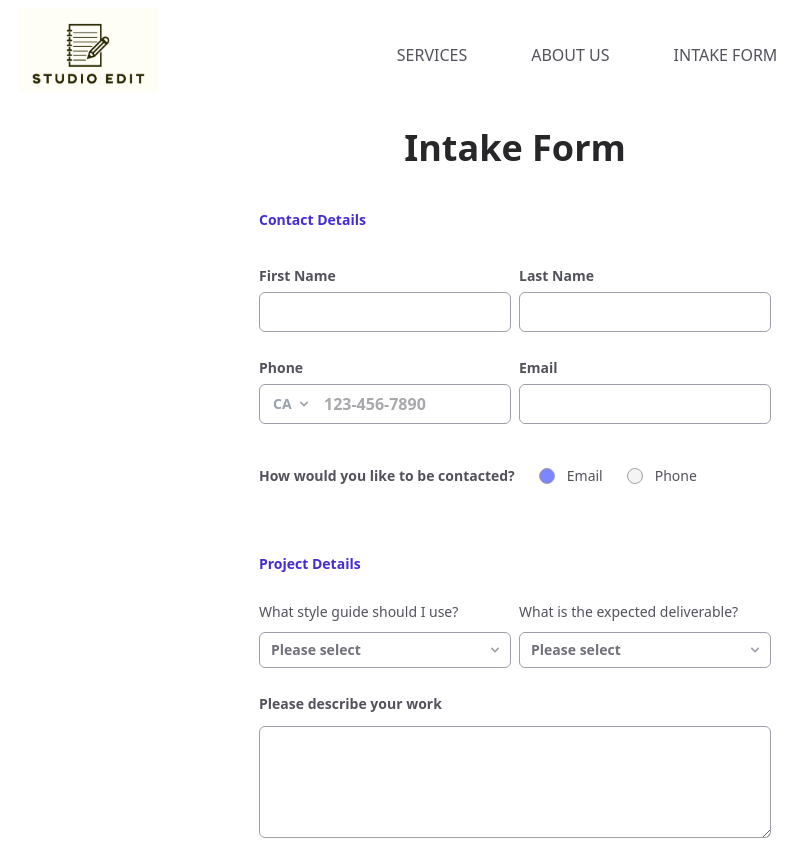
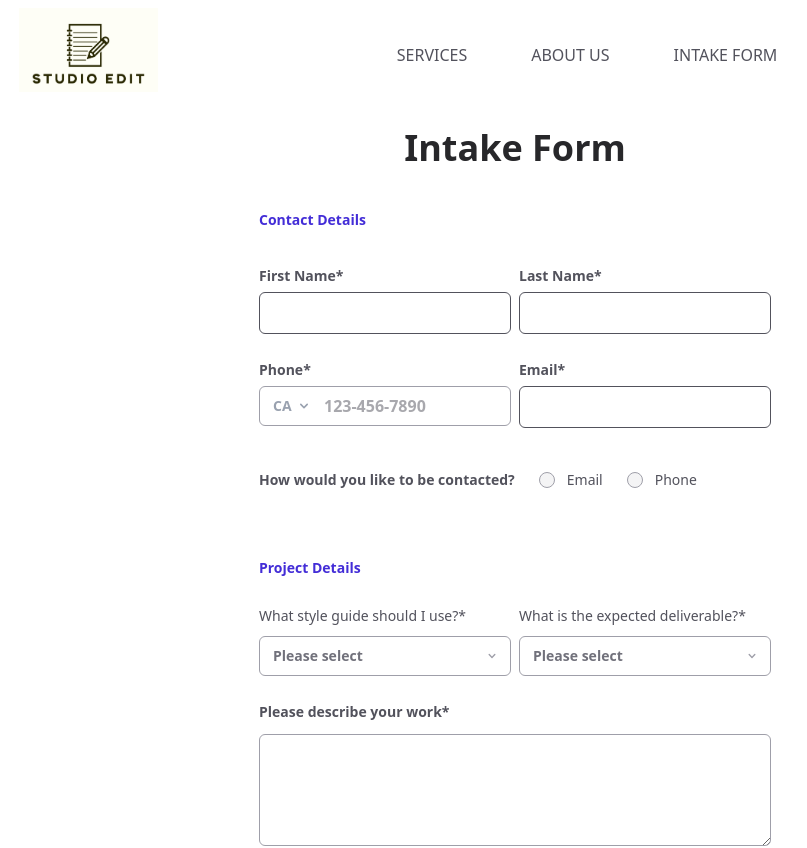
Before and after one commit to thessakranendonk/studioedit, a Next.js app: page /intake-form in a window 1280 px wide. Shown: the top 848 px of the page, without its empty margins (125-932 px from the left). Built offline with nearby package versions, Linux system fonts and the light colour scheme.

Commit message:
Added validation to form components and updated interfaces

```diff
--- a/app/api/send-email/route.ts
+++ b/app/api/send-email/route.ts
@@ -1,73 +1,5 @@
-// import { NextRequest, NextResponse } from "next/server";
-// import nodemailer from "nodemailer";
-// import { PDFDocument } from "pdf-lib";
-// import formidable, { Files, Fields } from "formidable";
-
-// export const config = {
-//   api: {
-//     bodyParser: false, // important: disable Next.js default body parser
-//   },
-// };
-
-// const parseForm = (req: NextRequest): Promise<{ fields: Fields; files: Files }> => {
-//   return new Promise((resolve, reject) => {
-//     const form = formidable({ multiples: true });
-
-//     // @ts-ignore: formidable expects Node.js IncomingMessage
-//     form.parse(req, (err, fields, files) => {
-//       if (err) reject(err);
-//       else resolve({ fields, files }); // files is of type Files
-//     });
-//   });
-// };
-
-// export async function POST(req: NextRequest) {
-//   try {
-//    const { fields, files } = await parseForm(req);
-
-//     console.log("Fields:", fields);
-//     console.log("Files:", files);
-
-//     const pdfDoc = await PDFDocument.create();
-//     const page = pdfDoc.addPage([600, 400]);
-//     page.drawText(`Name: ${fields.name}`);
-//     page.drawText(`Email: ${fields.email}`, { y: 380 });
-//     page.drawText(`Project Details: ${fields.projectDetails}`, { y: 360 });
-//     const pdfBytes = await pdfDoc.save();
-
-//     const transporter = nodemailer.createTransport({
-//       host: process.env.SMTP_HOST,
-//       port: Number(process.env.SMTP_PORT),
-//       secure: false,
-//       auth: {
-//         user: process.env.SMTP_USER,
-//         pass: process.env.SMTP_PASS,
-//       },
-//     });
-
-//     await transporter.sendMail({
-//         from: process.env.SMTP_USER,
-//         to: "thessakranendonk@gmail.com",
-//         subject: "New Intake Form Submission",
-//         text: `You have a new intake form submission from ${fields.name} (${fields.email}).`,
-//         attachments: [
-//           {
-//             filename: `intake-form-${fields.name}.pdf`,
-//             content: Buffer.from(pdfBytes),
-//             contentType: "application/pdf",
-//           },
-//         ],
-//       });
-
-//       return NextResponse.json({ message: "Email sent successfully" }, { status: 200 });
-//     } catch (error) {
-//       console.error("Error sending email:", error);
-//       return NextResponse.json({ message: "Failed to send email" }, { status: 500 });
-//     }
-// }
-
 import { NextResponse } from "next/server";
-import { PDFDocument } from "pdf-lib";
+import { PDFDocument, rgb, StandardFonts } from "pdf-lib";
 import nodemailer from "nodemailer";
 
 export async function POST(req: Request) {
@@ -87,13 +19,52 @@ export async function POST(req: Request) {
     // Generate PDF
     const pdfDoc = await PDFDocument.create();
     const page = pdfDoc.addPage([600, 400]);
+    const { height } = page.getSize()
+    const currentDate = new Date();
+    const formattedDate = currentDate.toLocaleDateString('en-US', { year: 'numeric', month: 'long', day: 'numeric' });
+    const helveticaFont = await pdfDoc.embedFont(StandardFonts.Helvetica)
 
-    let y = 380; // starting y position
-    const x = 50; // horizontal offset from the left
+    let y = 280; // starting y position
+    const labelX = 50;
+    const valueX = 200; // second column start
     const lineHeight = 24; // space between lines
-    for (const [key, value] of Object.entries(fields)) {
-     page.drawText(`${key}: ${value}`, { x,y });
+    const fontSize = 14
+
+    page.drawText('Intake Form', {
+    x: labelX,
+    y: height - 4 * fontSize,
+    size: 18,
+    font: helveticaFont,
+    color: rgb(0, 0.53, 0.71),
+  })
+
+   page.drawText(`Date: ${formattedDate}`, {
+            x: 50,
+            y: height - 6 * fontSize,
+            font: helveticaFont,
+            size: 9,
+            color: rgb(0, 0, 0),
+        });
+
+  for (const [key, value] of Object.entries(fields)) {
+
+     if (value instanceof File) continue;
+
+      page.drawText(`${key}:`, {
+    x: labelX,
+    y,
+    size: fontSize,
+    font: helveticaFont,
+  });
+
+  page.drawText(String(value), {
+    x: valueX,
+    y,
+    size: fontSize,
+    font: helveticaFont,
+  });
         y -= lineHeight;
+
     }
 
     const pdfBytes = await pdfDoc.save();
--- a/app/intake-form/page.tsx
+++ b/app/intake-form/page.tsx
@@ -1,55 +1,75 @@
 'use client';
-import React, { Fragment } from "react";
+import React, { useRef, useState } from "react";
 import PageHeading from "@/src/components/ui/PageHeading";
-import { PhotoIcon } from '@heroicons/react/24/solid'
 import clsx from "clsx";
-import { ChevronDownIcon } from "flowbite-react";
+
 import Dropdown from "@/src/components/ui/inputs/Dropdown";
 import Button from "@/src/components/ui/inputs/Button";
 import InputField from "@/src/components/ui/inputs/Input";
 import DocUpload from "@/src/components/ui/inputs/DocUpload";
 import RadioButton from "@/src/components/ui/inputs/RadioButton";
 import PhoneInput from "@/src/components/ui/inputs/PhoneInput";
+import { errorClass, labelErrorClass } from "@/src/styles/constants";
 
 const IntakeForm: React.FC = () => {
+  const formRef = useRef<HTMLFormElement>(null);
+  const [validated, setValidated] = useState(false);
+const [values, setValues] = useState<Record<string, string>>({});
+
+
+
+  const handleSubmit = async (e: React.FormEvent) => {
+    e.preventDefault();
+    setValidated(true);
+
+    if (!formRef.current?.checkValidity()) return;
+
+    const formData = new FormData(formRef.current!);
+    const response = await fetch("/api/send-email", { method: "POST", body: formData });
+    if (response.ok) alert("Email sent!");
+  };
+
+  const handleFieldChange = (name: string, value: string) => {
+  setValues(prev => ({ ...prev, [name]: value }));
+};
+
+    const isInvalid = (name: string) => validated && !values[name]?.trim();
+
   return (
-    <form className="pt-32 w-screen h-screen"
-    onSubmit={async (e) => {
-    e.preventDefault();
-    const formData = new FormData(e.currentTarget);
+    <form
+    ref={formRef}
+    className={clsx("pt-32 w-screen h-screen", validated && "validated")}
+    noValidate
+    onSubmit={handleSubmit}>
 
-    const response = await fetch("/api/send-email", {
-      method: "POST",
-      body: formData,
-    });
 
-    if (response.ok) alert("Email sent!");
-  }}>
     <PageHeading heading="Intake Form" />
     <h2 className="max-w-lg mx-auto mt-10 font-semibold text-sm/6 text-indigo-700">Contact Details</h2>
     <div className="grid grid-cols-2 gap-2 space-y-4 p-8 mx-auto max-w-xl text-sm/6 font-semibold text-zinc-600">
-    <InputField id={"firstname"} label={"First Name"} name={"firstname"} type={"text"} required={true}  />
-    <InputField id={"lastname"} label={"Last Name"} name={"lastname"} type={"text"} required={true}  />
-    <PhoneInput/>
-    <InputField id={"email"} label={"Email"} name={"email"} type={"email"} required={true}  />
-    <RadioButton content={"How would you like to be contacted?"} extraClassName="flex" options={[{"label":"Email", "id":"contact-method-email"}, {"label":"Phone", "id":"contact-method-phone"}]} />
+    <InputField id={"firstname"} label={"First Name*"} name={"firstname"} type={"text"} required={true} showError={isInvalid("firstname")} onChange={(e) => handleFieldChange("firstname", e.target.value)} />
+    <InputField id={"lastname"} label={"Last Name*"} name={"lastname"} type={"text"} required={true} showError={isInvalid("lastname")} onChange={(e) => handleFieldChange("lastname", e.target.value)} />
+    <PhoneInput showError={isInvalid("phone")} onChange={(e) => handleFieldChange("phone", e.target.value)}/>
+    <InputField id={"email"} label={"Email*"} name={"email"} type={"email"} required={true} showError={isInvalid("email")} onChange={(e) => handleFieldChange("email", e.target.value)} />
+    <RadioButton content={"How would you like to be contacted?"} extraClassName="flex" options={[{"label":"Email", "id":"contact-method-email"}, {"label":"Phone", "id":"contact-method-phone"}]} name="contactmethod" showError={isInvalid("contactmethod")} onChange={(e) => handleFieldChange("contactmethod", e.target.value)} />
 
         <h2 className="col-span-2 max-w-lg text-sm/6 mt-10 font-semibold text-indigo-700">Project Details</h2>
-    <Dropdown id={"style"} label={"What style guide should I use?"} name={"style"} options={["APA", "MLA", "Chicago", "Harvard", "IEEE", "Journal-specific guidelines", "Other, please describe below"]} />
-    <Dropdown id={"deliverable"} label={"What is the expected deliverable?"} name={"deliverable"} options={["Proofread copy", "Structural edit", "Polished final version", "Tracked-changes file", "Annotated comments", "Other, please describe below"]} />
+    <Dropdown id={"style"} label={"What style guide should I use?*"} name={"style"} options={["APA", "MLA", "Chicago", "Harvard", "IEEE", "Journal-specific guidelines", "Not sure", "Other, please describe below"]} showError={isInvalid("style")} onChange={(e) => handleFieldChange("style", e.target.value)} />
+    <Dropdown id={"deliverable"} label={"What is the expected deliverable?*"} name={"deliverable"} options={["Proofread copy", "Structural edit", "Polished final version", "Tracked-changes file", "Annotated comments", "Not sure", "Other, please describe below"]} showError={isInvalid("deliverable")} onChange={(e) => handleFieldChange("deliverable", e.target.value)}/>
         <div className="col-span-2">
             <label htmlFor="work-description" className="block">
-              Please describe your work
+              Please describe your work*
             </label>
             <div className="mt-2.5">
               <textarea
                 id="work-description"
                 name="work-description"
                 rows={4}
-                className="block w-full rounded-md bg-white/5 px-3.5 py-2 text-base text-zinc-600 outline-1 -outline-offset-1 outline-zinc-400 placeholder:text-gray-500 focus:outline-2 focus:-outline-offset-2 focus:outline-indigo-500"
+                className={clsx(isInvalid("work-description") ? errorClass : "block w-full rounded-md bg-white/5 px-3.5 py-2 text-base text-zinc-600 outline-1 -outline-offset-1 outline-zinc-400 placeholder:text-gray-500 focus:outline-2 focus:-outline-offset-2 focus:outline-indigo-500")}
+                onChange={(e) => handleFieldChange("work-description", e.target.value)}
                 defaultValue={''}
               />
             </div>
+            {isInvalid("work-description") && <p className={labelErrorClass}>This field is required</p>}
           </div>
           <DocUpload id={"file-upload"} type={"file"} content={"Upload a file"} label={"Please upload any relevant files"} description={"Doc, Docx, or Txt up to 10MB"} />
           <Button id="submit-button" type="submit" href="#" content="Submit" extraClassName={clsx("col-span-1 mt-8 rounded-md bg-indigo-600 px-3.5 py-2.5 text-center text-sm/6 font-semibold text-white hover:bg-indigo-500 focus-visible:outline-2 focus-visible:outline-offset-2 focus-visible:outline-indigo-600")} />
--- a/src/components/ui/inputs/Dropdown.tsx
+++ b/src/components/ui/inputs/Dropdown.tsx
@@ -1,4 +1,6 @@
+import { errorClass, labelErrorClass } from "@/src/styles/constants";
 import { DropdownProps } from "@/types/component-types";
+import clsx from "clsx";
 import { ChevronDownIcon } from "flowbite-react"
 
 
@@ -7,23 +9,27 @@ const Dropdown: React.FC<React.PropsWithChildren<DropdownProps>> = ({
   id,
   label,
   name,
-  options
+  options,
+  showError,
+  onChange
 }) => {
+    const baseClass = "block col-start-1 row-start-1 w-full appearance-none rounded-md bg-white/5 px-3.5 py-2 text-base text-zinc-500 outline-1 -outline-offset-1 outline-zinc-400 *:bg-white/5 focus:outline-2 focus:-outline-offset-2 focus:outline-indigo-500 sm:text-sm/6";
+
     return (
 
                      <div>
                       <label htmlFor="deliverable" className="block text-sm/6 font-medium text-zinc-600">
                         {label}
                       </label>
-                      <div className="mt-2 grid grid-cols-1">
+                      <div className="relative mt-2 grid grid-cols-1">
                         <select
                           required
                           id={id}
                           name={name}
                           autoComplete={name}
-                          className="col-start-1 row-start-1 w-full appearance-none rounded-md bg-white/5 py-1.5 pr-8 pl-3 text-base text-zinc-500 outline-1 -outline-offset-1 outline-zinc-400 *:bg-white/5 focus:outline-2 focus:-outline-offset-2 focus:outline-indigo-500 sm:text-sm/6"
-                        >
-                            <option defaultValue="" value="" hidden>
+                          onChange={onChange}
+                          className={clsx(showError ? errorClass : baseClass)}                     >
+                          <option defaultValue="" value="" hidden>
             Please select
           </option>
                             {options.map((option, index) => (
@@ -34,9 +40,12 @@ const Dropdown: React.FC<React.PropsWithChildren<DropdownProps>> = ({
                         </select>
                         <ChevronDownIcon
                           aria-hidden="true"
-                          className="pointer-events-none col-start-1 row-start-1 mr-2 size-5 self-center justify-self-end text-zinc-400 sm:size-4"
+                          // className="pointer-events-none col-start-1 row-start-1 mr-2 size-5 self-center justify-self-end text-zinc-400 sm:size-4"
+                        className="pointer-events-none absolute right-3 top-1/2 -translate-y-1/2 text-zinc-400"
                         />
                       </div>
+                            {showError && <p className={labelErrorClass}>This field is required</p>}
+
                     </div>)}
 
 export default Dropdown;
--- a/src/components/ui/inputs/Input.tsx
+++ b/src/components/ui/inputs/Input.tsx
@@ -1,3 +1,4 @@
+import { errorClass, labelErrorClass } from "@/src/styles/constants";
 import { InputProps } from "@/types/component-types";
 import { Input } from '@headlessui/react'
 import clsx from "clsx";
@@ -11,22 +12,30 @@ const InputField: React.FC<React.PropsWithChildren<InputProps>> = ({
   label,
   placeholder,
   required,
-  defaultValue
+  defaultValue,
+  showError,
+  onChange
 }) => {
+  const baseClass = "block w-full rounded-md border px-3.5 py-2 text-zinc-600 placeholder:text-gray-500 focus:outline-none focus:ring-2 focus:ring-indigo-500";
+
+
   return (
  <div>
     {label && <label htmlFor={id} className="block mb-1 text-zinc-600">{label}</label>}
-      <Input
+      <input
       required={required}
       placeholder={placeholder}
       defaultValue={defaultValue}
       id={id}
       name={name}
       type={type}
-      className={clsx("block w-full rounded-md bg-white/5 px-3.5 py-2 text-base text-zinc-600 outline-1 -outline-offset-1 outline-zinc-400 placeholder:text-gray-500 focus:outline-2 focus:-outline-offset-2 focus:outline-indigo-500 data-hover:shadow", extraClassName)}
+      onChange={onChange}
+      className={clsx(showError ? errorClass : baseClass, extraClassName)}
       >
         {content}
-      </Input>
+      </input>
+
+      {showError && <p className={labelErrorClass}>This field is required</p>}
 </div>
   );
 };
--- a/src/components/ui/inputs/PhoneInput.tsx
+++ b/src/components/ui/inputs/PhoneInput.tsx
@@ -1,10 +1,19 @@
+import { errorClass, labelErrorClass } from "@/src/styles/constants";
+import { BasicInputProps } from "@/types/component-types";
+import clsx from "clsx";
 import { ChevronDownIcon } from "flowbite-react";
 
-const PhoneInput: React.FC<React.PropsWithChildren> = ({
+const PhoneInput: React.FC<React.PropsWithChildren<BasicInputProps>> = ({
+  showError,
+  onChange
 }) => {
+  const baseClass = "block min-w-0 grow bg-transparent py-1.5 pr-3 pl-1 text-base focus:outline-none";
+
+
   return (
+
     <div className="">
-            <label htmlFor="country" className="block mb-1 text-zinc-600">Phone</label>
+            <label htmlFor="country" className="block mb-1 text-zinc-600">Phone*</label>
               <div className="flex rounded-md bg-white/5 outline-1 -outline-offset-1 outline-zinc-400 has-[input:focus-within]:outline-2 has-[input:focus-within]:-outline-offset-2 has-[input:focus-within]:outline-indigo-500">
                 <div className="grid shrink-0 grid-cols-1 focus-within:relative">
                   <select
@@ -29,9 +38,11 @@ const PhoneInput: React.FC<React.PropsWithChildren> = ({
                   name="phone"
                   placeholder="123-456-7890"
                   type="phone"
-                  className="block min-w-0 grow bg-transparent py-1.5 pr-3 pl-1 text-base focus:outline-none"
+                  onChange={onChange}
+                  className={clsx(showError ? errorClass : baseClass)}
                 />
               </div>
+              {showError && <p className={labelErrorClass}>This field is required</p>}
               </div>
 
   );
--- a/src/components/ui/inputs/RadioButton.tsx
+++ b/src/components/ui/inputs/RadioButton.tsx
@@ -2,15 +2,19 @@ import React from "react";
 import { RadioButtonProps } from "../../../../types/component-types";
 import clsx from "clsx";
 import { Field, Label, Radio, RadioGroup } from "@headlessui/react";
+import { labelErrorClass } from "@/src/styles/constants";
 
 const RadioButton: React.FC<React.PropsWithChildren<RadioButtonProps>> = ({
   extraClassName,
   content,
-  label,
-  options
+  options,
+  showError
 }) => {
-  const [selectedOption, setSelectedOption] = React.useState<string>([...options][0].id);
+
+  // const [selectedOption, setSelectedOption] = React.useState<string>([...options][0].id);
+  const [selectedOption, setSelectedOption] = React.useState<string | null>(null);
   return (
+    <div className="col-span-2">
     <RadioGroup value={selectedOption}  onChange={setSelectedOption} className={clsx(extraClassName, "mt-4 gap-x-6 col-span-2")}>
               <legend>{content}</legend>
                {options.map((option, index) => (
@@ -18,7 +22,7 @@ const RadioButton: React.FC<React.PropsWithChildren<RadioButtonProps>> = ({
                   <Radio
                     id={option.id}
                     value={option.id}
-                    className="relative size-4 appearance-none rounded-full border border-zinc-400 bg-zinc-100 data-checked:bg-indigo-400 before:absolute before:inset-1 before:rounded-full before:bg-white not-checked:before:hidden checked:border-indigo-500 checked:bg-indigo-500 focus-visible:outline-2 focus-visible:outline-offset-2 focus-visible:outline-indigo-500 disabled:border-white/5 disabled:bg-white/10 disabled:before:bg-white/20 forced-colors:appearance-auto forced-colors:before:hidden"
+                    className="relative size-4 appearance-none rounded-full border border-zinc-400 bg-zinc-100 data-checked:bg-indigo-400/80 before:absolute before:inset-1 before:rounded-full before:bg-white not-checked:before:hidden checked:border-indigo-500 checked:bg-indigo-500 focus-visible:outline-2 focus-visible:outline-offset-2 focus-visible:outline-indigo-500 disabled:border-white/5 disabled:bg-white/10 disabled:before:bg-white/20 forced-colors:appearance-auto forced-colors:before:hidden"
                   >
                   <span className="invisible size-2 rounded-full bg-white group-data-checked:visible" />
                   </Radio>
@@ -27,6 +31,9 @@ const RadioButton: React.FC<React.PropsWithChildren<RadioButtonProps>> = ({
                 </Field>
               ))}
           </RadioGroup>
+                    {showError && <p className={clsx(labelErrorClass, "block")}>This field is required</p>}
+
+    </div>
   );
 };
 
--- /dev/null
+++ b/src/styles/constants.tsx
@@ -0,0 +1,2 @@
+export const errorClass= "block w-full appearance-none rounded-md border-2 px-3.5 py-2 text-zinc-600 placeholder:text-gray-500 focus:outline-none focus:ring-2 focus:ring-red-500 border-red-600 ring-2 ring-red-200"
+export const labelErrorClass= "mt-1 text-red-600 text-xs/6";
```
Also changed, not shown: types/component-types.ts (+23 -28 lines).
